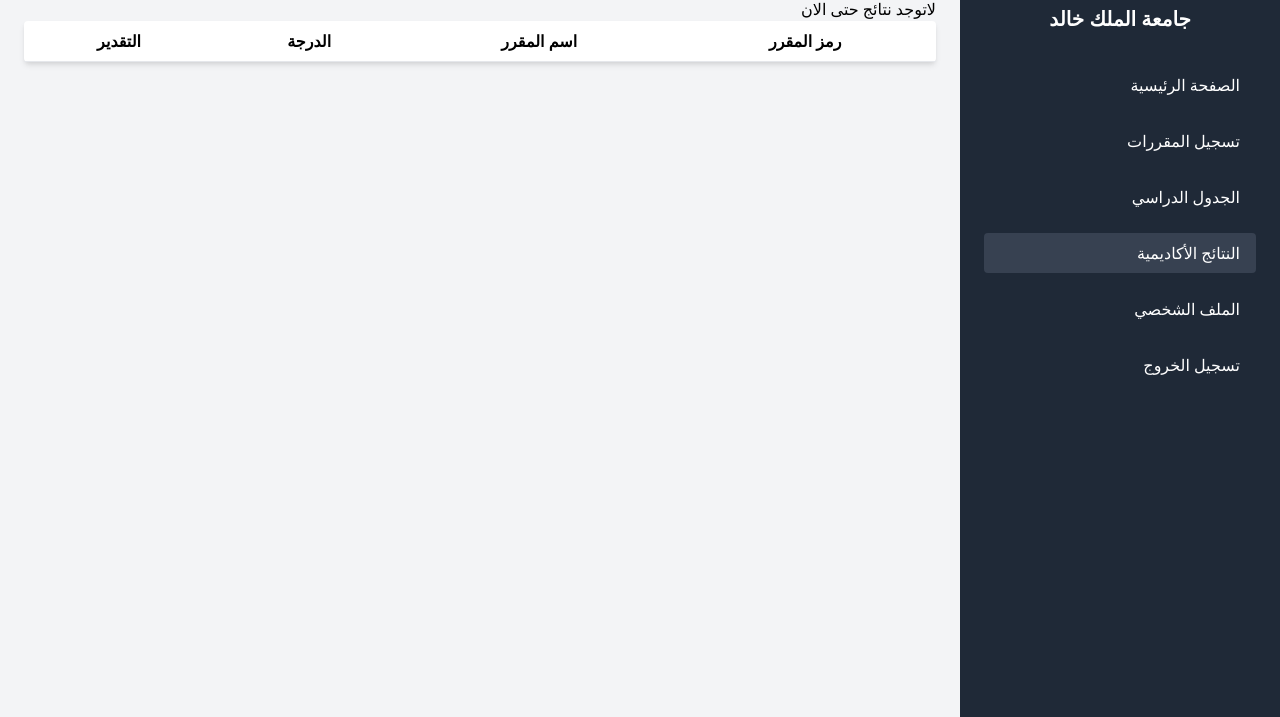
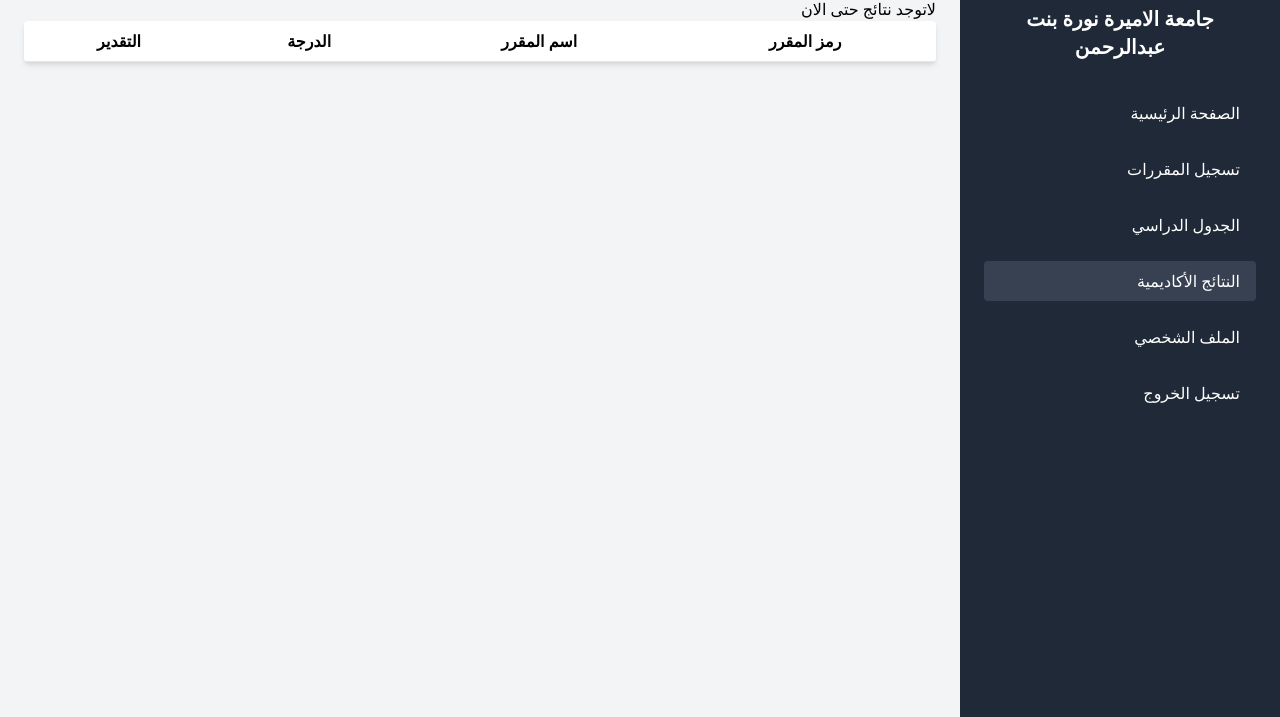
Before and after one commit to edugate0/pnu.edu.sa, a plain HTML site: page grades.html in a window 1280 px wide. Shown: the part 83-800 px from the top of the page. Drawn offline with nearby package versions, Linux system fonts and the light colour scheme.

Commit message:
Update grades.html

```diff
--- a/grades.html
+++ b/grades.html
@@ -11,7 +11,7 @@
     <div class="w-1/4 bg-gray-800 text-white p-6">
         <div class="mb-8">
             <img src="logo.png" alt="شعار الجامعة" class="mx-auto mb-4" style="width: 80px;">
-            <h2 class="text-center text-xl font-bold">جامعة الملك خالد</h2>
+            <h2 class="text-center text-xl font-bold">جامعة الاميرة  نورة بنت عبدالرحمن </h2>
         </div>
         <nav>
             <ul>
```
